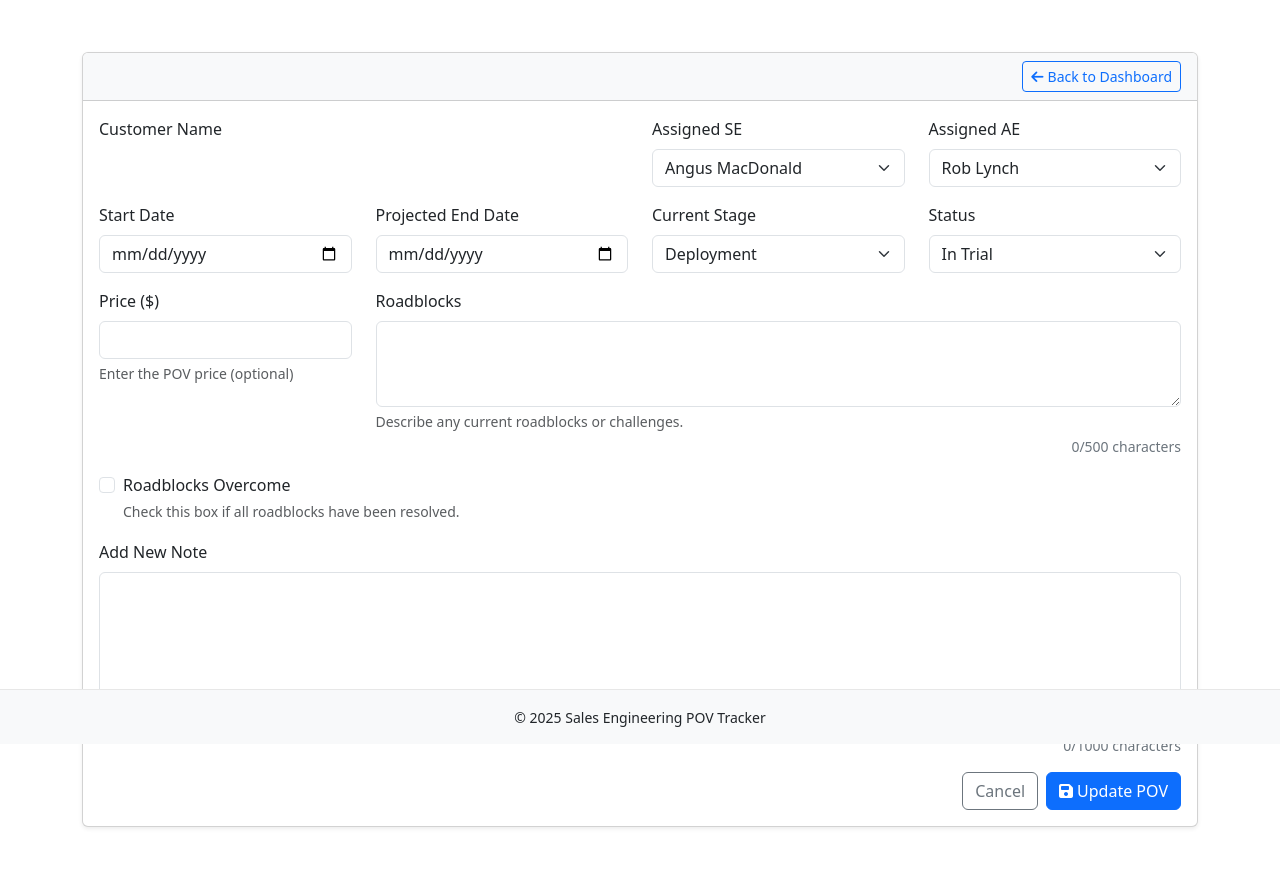
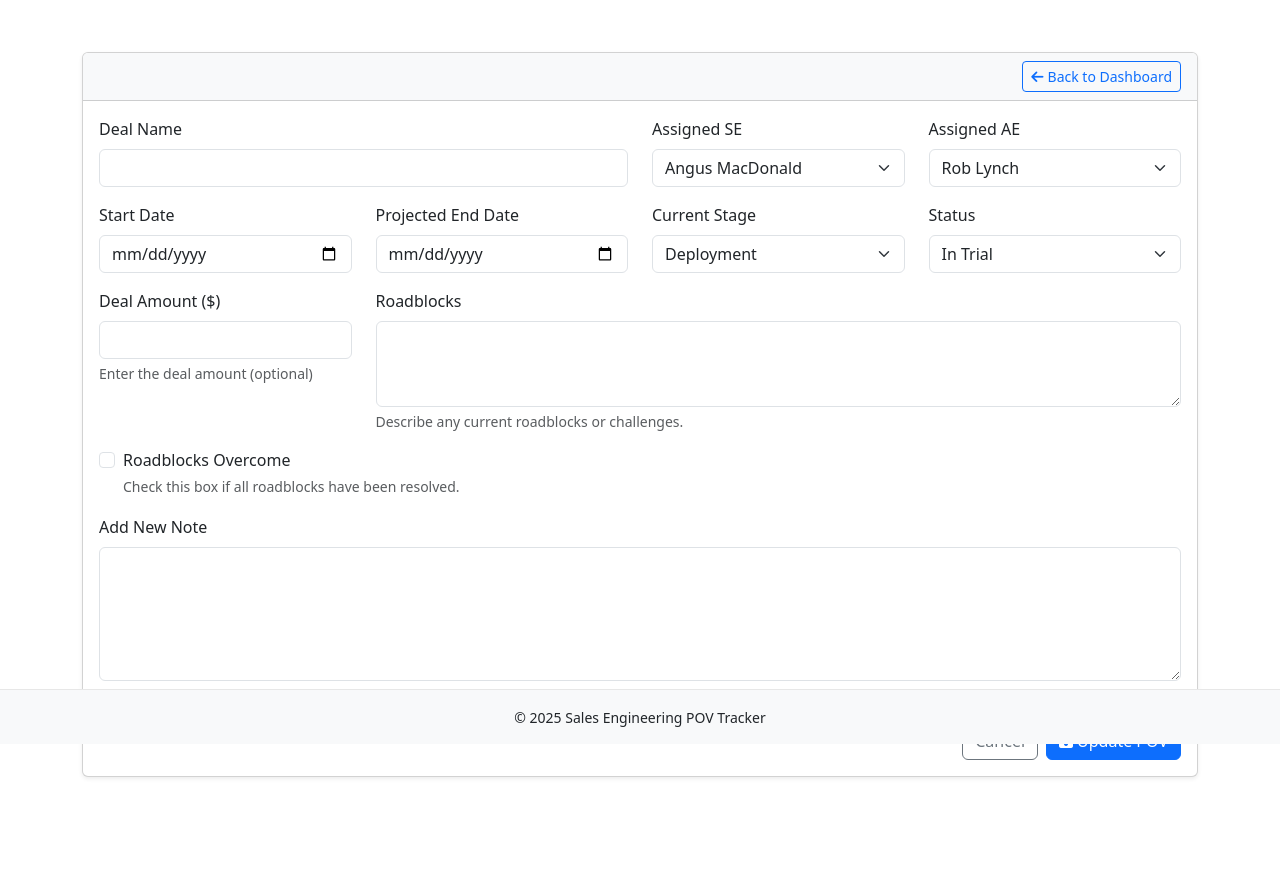
Before and after one commit to amacd86/POV-Tracker, a Flask app: template templates/pov_form.html in a window 1280 px wide. Shown: the part 56-943 px from the top of the page. After the commit the page ends 834 px from the top, so only its background shows below. Run offline with Flask 3, Linux system fonts and the light colour scheme; the template is opened without the code that fills it: values that come from a table or form of the project are taken from there, others are empty.

Commit message:
Fix field name mismatches in pov_form.html template

```diff
--- a/templates/pov_form.html
+++ b/templates/pov_form.html
@@ -23,11 +23,11 @@
             {{ form.csrf_token }}
             <div class="row">
                 <div class="col-md-6 mb-3">
-                    <label for="customer_name" class="form-label">Customer Name</label>
-                    {{ form.customer_name(class="form-control") }}
-                    {% if form.customer_name.errors %}
+                    <label for="deal_name" class="form-label">Deal Name</label>
+                    {{ form.deal_name(class="form-control") }}
+                    {% if form.deal_name.errors %}
                         <div class="invalid-feedback d-block">
-                            {% for error in form.customer_name.errors %}
+                            {% for error in form.deal_name.errors %}
                                 {{ error }}
                             {% endfor %}
                         </div>
@@ -106,13 +106,12 @@
 
             <div class="row">
                 <div class="col-md-3 mb-3">
-                    <label for="price" class="form-label">Price ($)</label>
-                    <input type="number" step="0.01" min="0" class="form-control" id="price" name="price"
-                          value="{{ form.price.data or '' }}">
-                    <div class="form-text">Enter the POV price (optional)</div>
-                    {% if form.price.errors %}
+                    <label for="deal_amount" class="form-label">Deal Amount ($)</label>
+                    {{ form.deal_amount(class="form-control") }}
+                    <div class="form-text">Enter the deal amount (optional)</div>
+                    {% if form.deal_amount.errors %}
                         <div class="invalid-feedback d-block">
-                            {% for error in form.price.errors %}
+                            {% for error in form.deal_amount.errors %}
                                 {{ error }}
                             {% endfor %}
                         </div>
```
